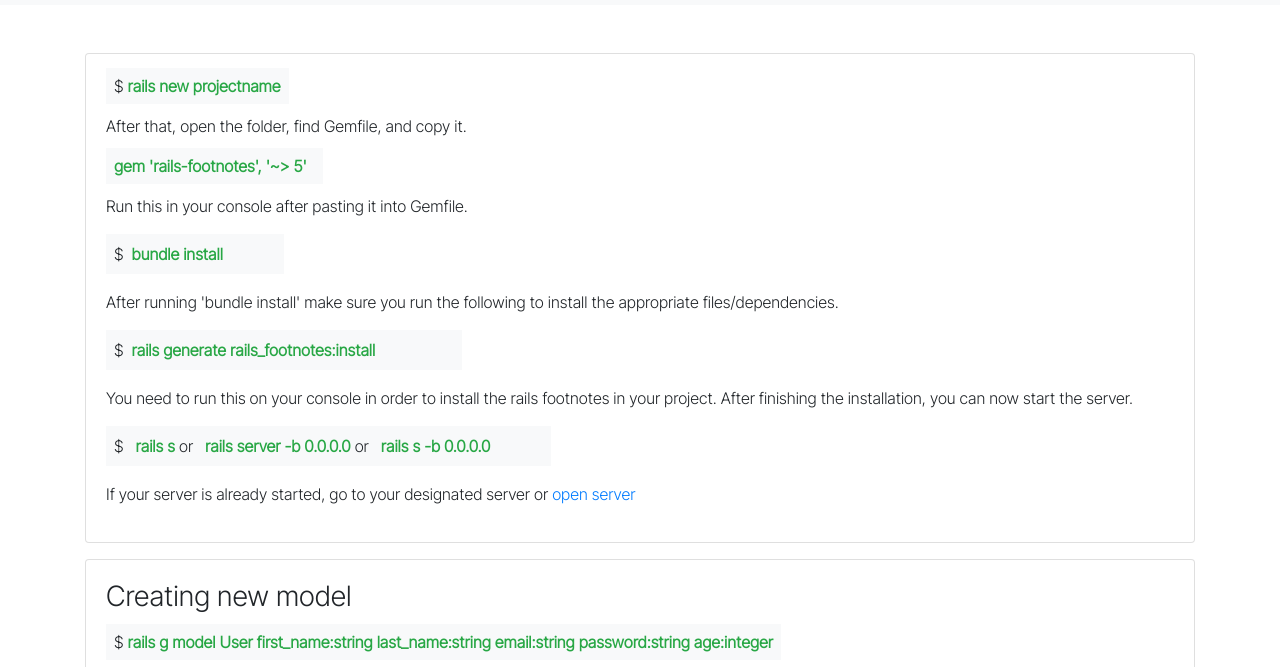
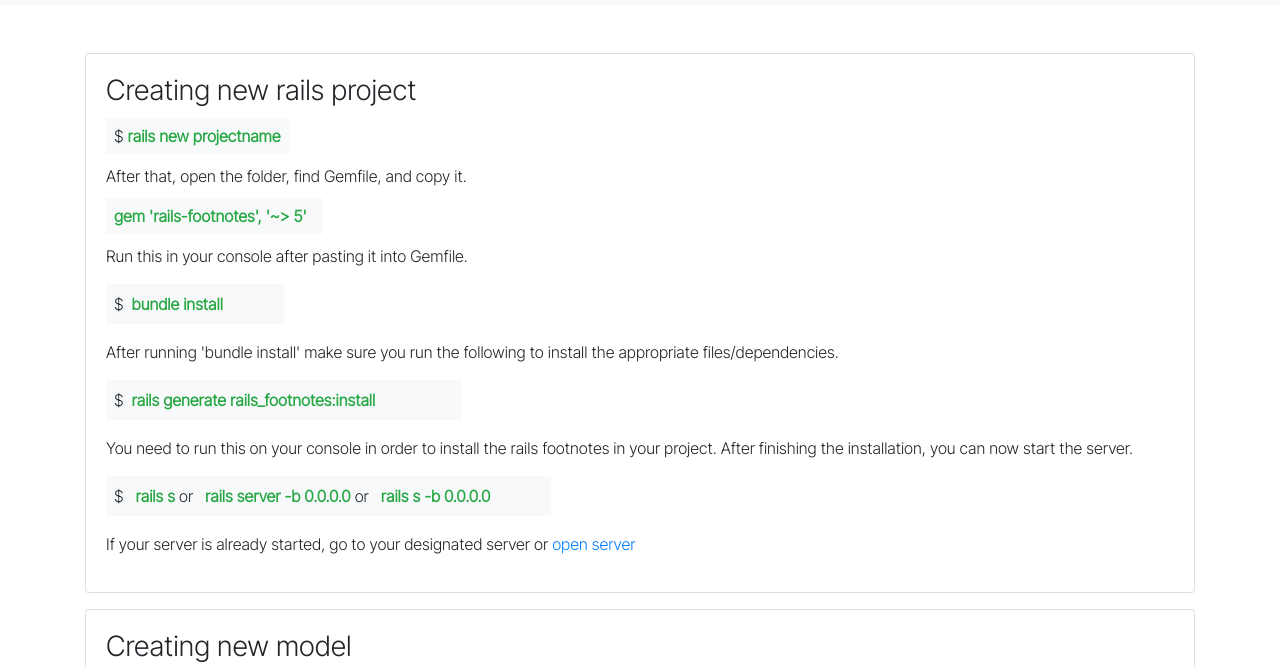
Before and after one commit to froilansulit/Rails-Documentation, a plain HTML site: page index.html in a window 1280 px wide. Shown: the part 107-774 px from the top of the page. Drawn offline with nearby package versions, Linux system fonts and the light colour scheme.

Commit message:
first commit

```diff
--- a/index.html
+++ b/index.html
@@ -119,7 +119,7 @@
         <div class="container my-5">
             <div class="card mt-5">
                 <div class="card-body">
-                    <!-- <h3 class="pb-2">Creating new rails project</h3> -->
+                    <h3 class="pb-2">Creating new rails project</h3>
                     <span class="bg-light p-2">$ <span class="text-success font-weight-bold">rails new projectname</span></span>
                     <p class="pt-3">After that, open the folder, find Gemfile, and copy it.</p>
                     <span class="bg-light p-2"><span class="text-success font-weight-bold pr-2">gem 'rails-footnotes', '~> 5'</span>
```
